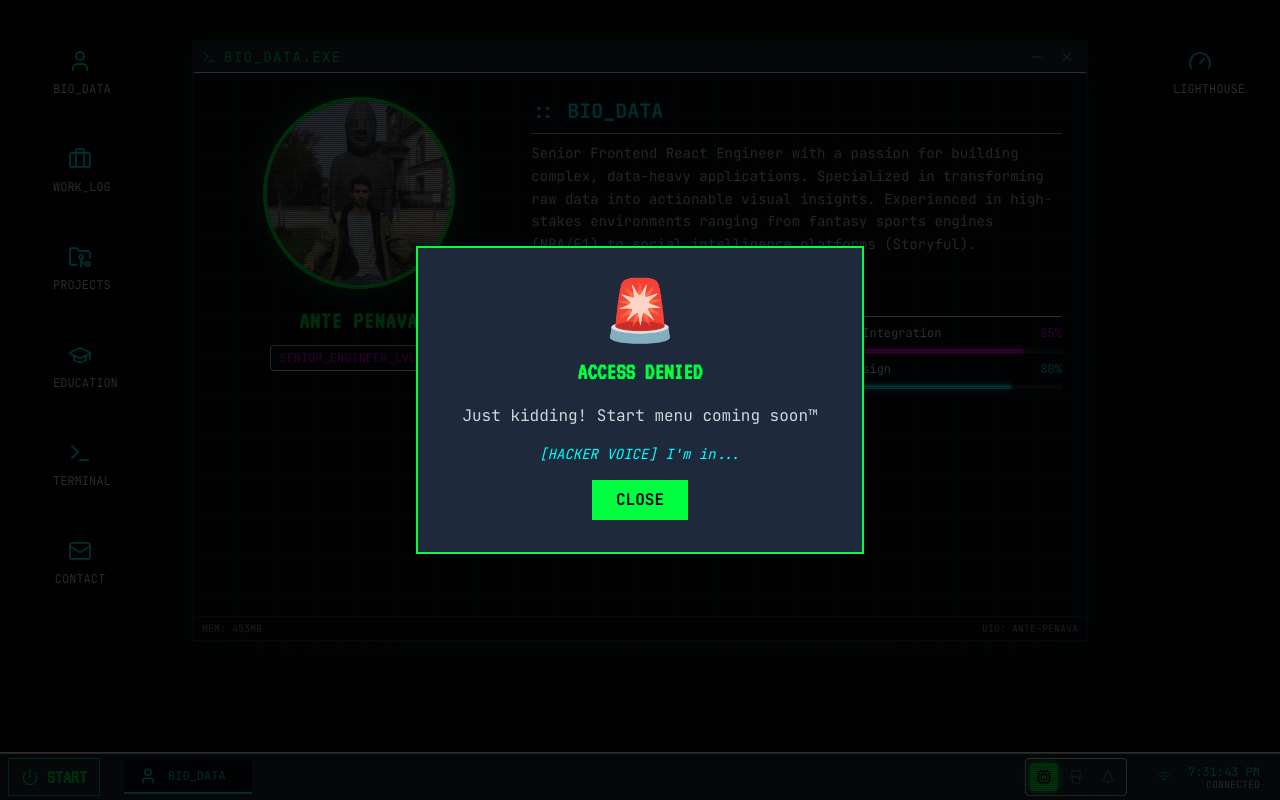
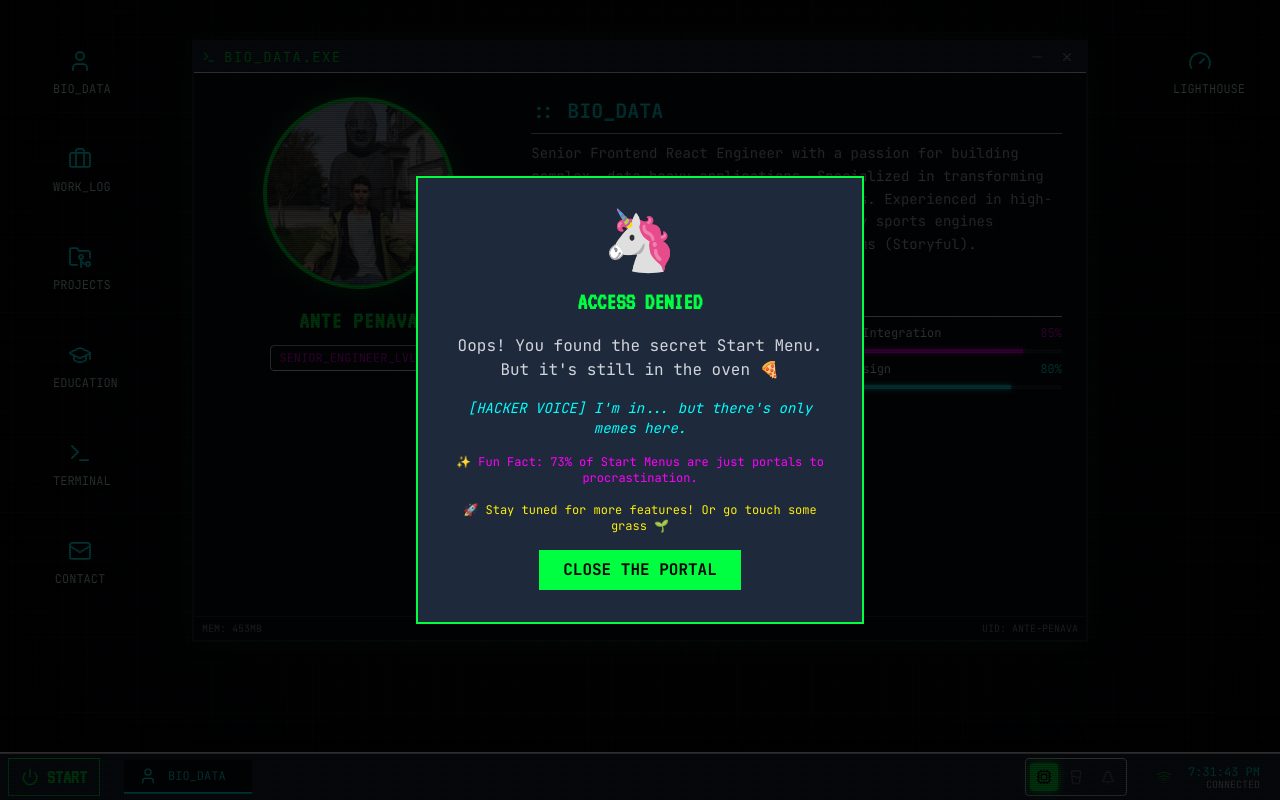
Before and after one commit to uglednimomak/My-portfolio-app, a React (Vite) app: page / in a window 1280 px wide. Both pictures are taken after a click on the button "START". Built offline with nearby package versions, Linux system fonts and the light colour scheme.

Commit message:
update text for modal

```diff
--- a/components/Taskbar.tsx
+++ b/components/Taskbar.tsx
@@ -52,15 +52,17 @@ const Taskbar: React.FC<TaskbarProps> = ({ openApps, onAppClick, currentMood, on
             onClick={(e) => e.stopPropagation()}
           >
             <div className="text-center space-y-4">
-              <div className="text-6xl">🚨</div>
+              <div className="text-6xl">🦄</div>
               <h2 className="text-2xl font-bold text-cyber-neon font-retro">ACCESS DENIED</h2>
-              <p className="text-gray-300 font-mono">Just kidding! Start menu coming soon™</p>
-              <p className="text-cyber-cyan font-mono text-sm italic">[HACKER VOICE] I'm in...</p>
+              <p className="text-gray-300 font-mono">Oops! You found the secret Start Menu. But it's still in the oven 🍕</p>
+              <p className="text-cyber-cyan font-mono text-sm italic">[HACKER VOICE] I'm in... but there's only memes here.</p>
+              <p className="text-cyber-pink font-mono text-xs">✨ Fun Fact: 73% of Start Menus are just portals to procrastination.</p>
+              <p className="text-cyber-yellow font-mono text-xs">🚀 Stay tuned for more features! Or go touch some grass 🌱</p>
               <button
                 onClick={() => setShowStartModal(false)}
                 className="mt-4 px-6 py-2 bg-cyber-neon text-cyber-black font-bold hover:bg-cyber-cyan transition-all shadow-[0_0_20px_rgba(var(--c-primary),0.3)]"
               >
-                CLOSE
+                CLOSE THE PORTAL
               </button>
             </div>
           </div>
```
